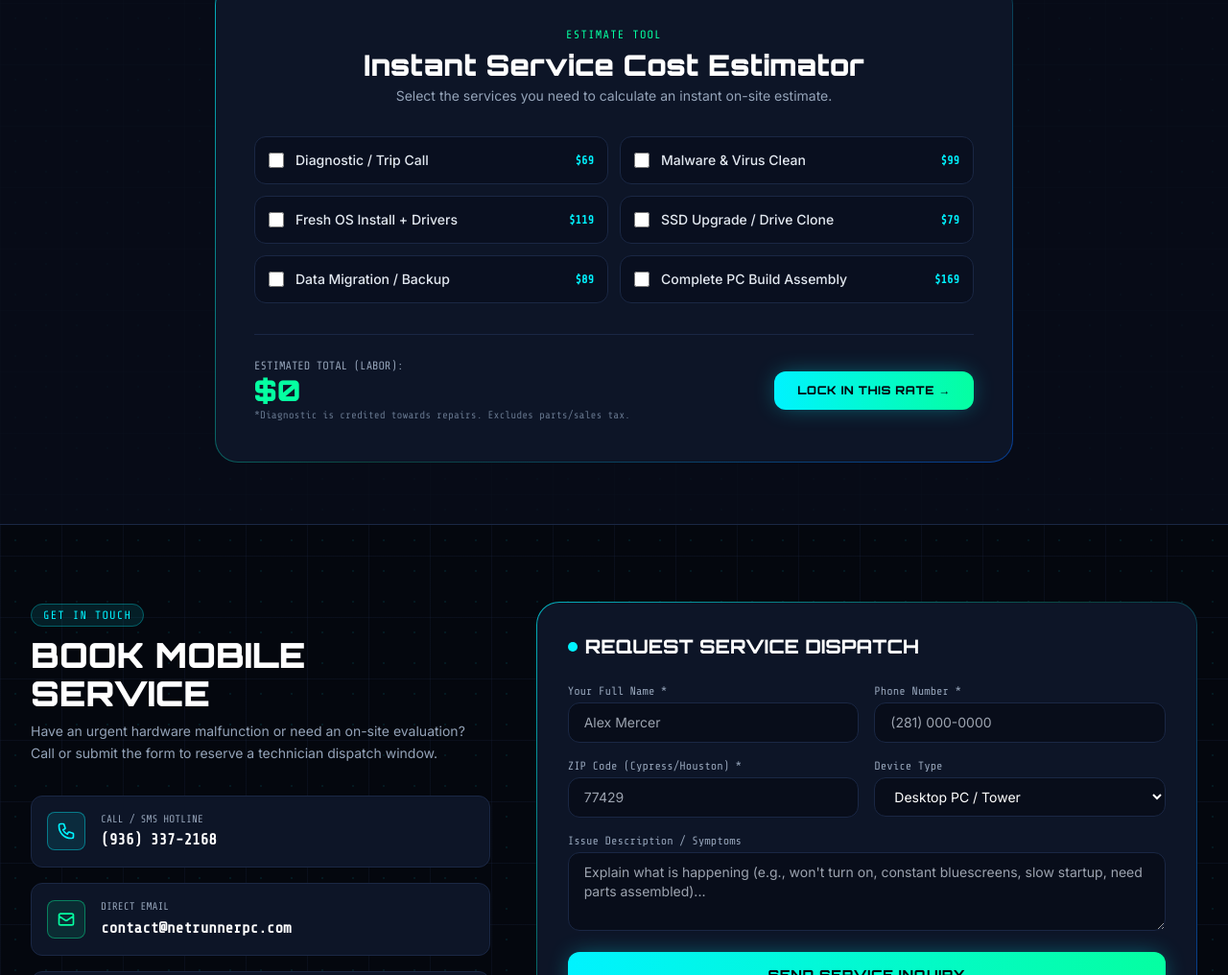
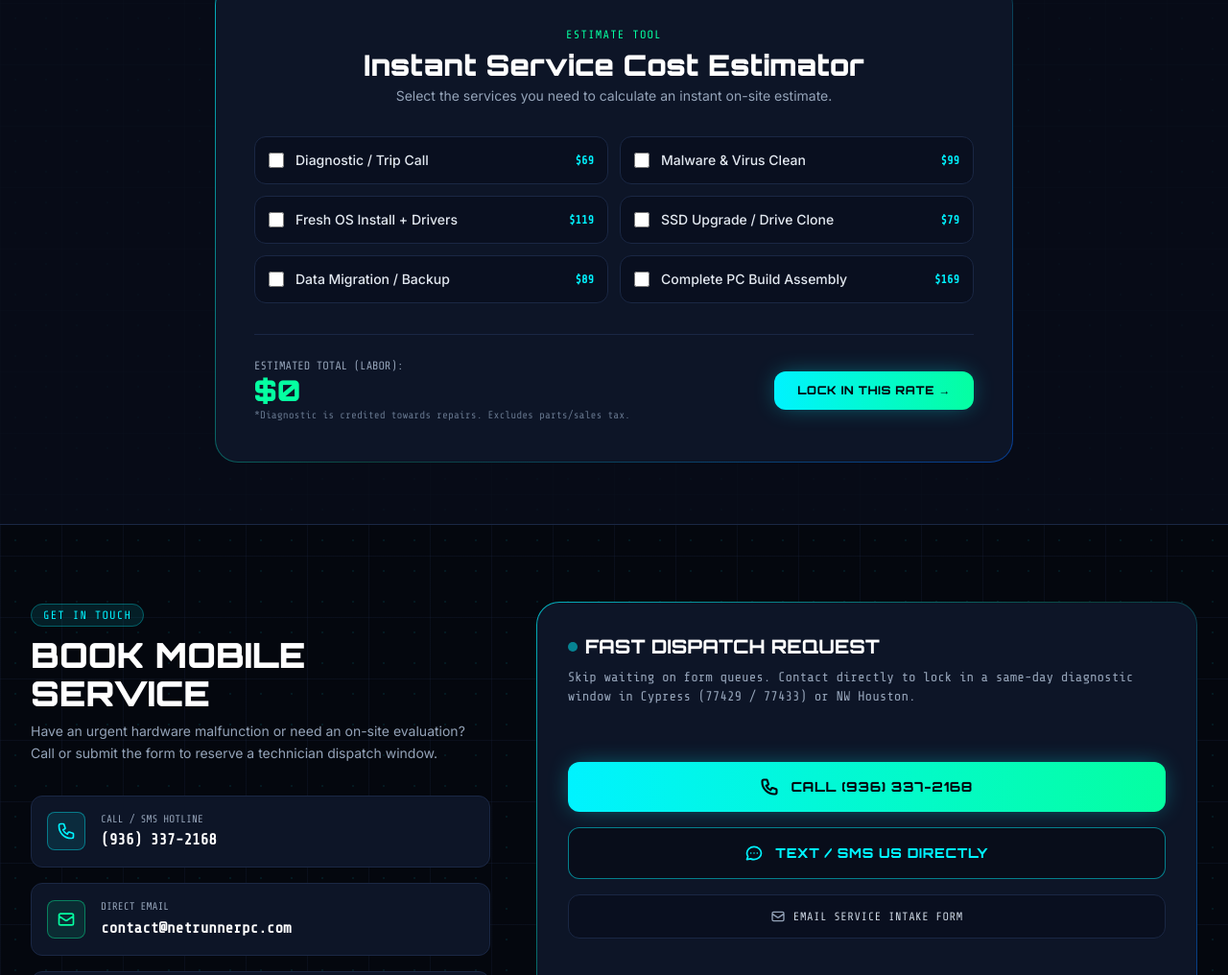
Before and after one commit to wmarchand/netrunnerpc, a plain HTML site: page index.html in a window 1280 px wide. Shown: the part 2621-3637 px from the top of the page at 96% size. Drawn offline with nearby package versions, Linux system fonts and the light colour scheme.

Commit message:
Update index.html

```diff
--- a/index.html
+++ b/index.html
@@ -229,7 +229,9 @@
         </div>
     </section>
 
-    <section id="pricing" class="py-20 relative">
+    <!-- Services and Pricing Section ID -->
+    <section id="services">
+    <div id="pricing" class="py-20 relative">
         <div class="max-w-7xl mx-auto px-4 sm:px-6 lg:px-8">
             <div class="text-center max-w-3xl mx-auto mb-12">
                 <span class="text-cyber-cyan font-mono text-xs tracking-widest uppercase bg-cyber-cyan/10 px-3 py-1 rounded-full border border-cyber-cyan/30">Upfront Flat-Rate Menu</span>
@@ -435,6 +437,7 @@
 
             </div>
         </div>
+    </div>
     </section>
 
     <section id="calculator" class="py-16 bg-cyber-dark/80 border-y border-cyber-border relative">
@@ -544,7 +547,7 @@
                             </div>
                             <div>
                                 <div class="text-[11px] font-mono text-slate-400 uppercase">Direct Email</div>
-                                <a href="mailto:contact@netrunnerpc.com" class="text-white font-mono text-sm sm:text-base font-bold hover:text-cyber-cyan transition-colors">contact@netrunnerpc.com</a>
+                                <a href="mailto:contact@netrunnerpc.com?subject=Netrunner%20Service%20Dispatch%20Request&body=Name:%0D%0APhone:%0D%0AZIP%20Code:%0D%0AIssue%20Description:%20" class="text-white font-mono text-sm sm:text-base font-bold hover:text-cyber-cyan transition-colors">contact@netrunnerpc.com</a>
                             </div>
                         </div>
 
@@ -555,62 +558,49 @@
                             <div>
                                 <div class="text-[11px] font-mono text-slate-400 uppercase">Operating Hours</div>
                                 <div class="text-white font-mono text-sm">Mon – Fri: 8:00 AM – 12:00 PM</div>
-                                <div class="text-white font-mono text-sm">Sat - Sun: 8:00 AM - 7:00 PM</span></div>
+                                <div class="text-white font-mono text-sm">Sat – Sun: 8:00 AM – 7:00 PM</div>
                             </div>
                         </div>
                     </div>
                 </div>
 
-                <!-- Right: Service Request Form -->
+                <!-- Right: Direct Dispatch Actions -->
                 <div class="lg:col-span-7">
-                    <div class="cyber-border-gradient rounded-3xl p-6 sm:p-8 bg-cyber-card">
-                        <h3 class="font-tech text-xl font-bold text-white mb-6 uppercase flex items-center gap-2">
-                            <span class="w-2.5 h-2.5 rounded-full bg-cyber-cyan"></span>
-                            Request Service Dispatch
-                        </h3>
+                    <div class="cyber-border-gradient rounded-3xl p-6 sm:p-8 bg-cyber-card flex flex-col justify-between h-full">
+                        <div>
+                            <h3 class="font-tech text-xl font-bold text-white mb-2 uppercase flex items-center gap-2">
+                                <span class="w-2.5 h-2.5 rounded-full bg-cyber-cyan animate-pulse"></span>
+                                Fast Dispatch Request
+                            </h3>
+                            <p class="text-slate-400 text-xs sm:text-sm font-mono leading-relaxed mb-6">
+                                Skip waiting on form queues. Contact directly to lock in a same-day diagnostic window in Cypress (77429 / 77433) or NW Houston.
+                            </p>
+                        </div>
 
-                        <form id="booking-form" onsubmit="handleFormSubmit(event)" class="space-y-4">
-                            <div class="grid grid-cols-1 sm:grid-cols-2 gap-4">
-                                <div>
-                                    <label class="block text-xs font-mono text-slate-400 mb-1">Your Full Name *</label>
-                                    <input type="text" required placeholder="Alex Mercer" class="w-full px-4 py-2.5 rounded-xl bg-cyber-dark border border-cyber-border text-white text-sm focus:outline-none focus:border-cyber-cyan font-sans">
-                                </div>
-                                <div>
-                                    <label class="block text-xs font-mono text-slate-400 mb-1">Phone Number *</label>
-                                    <input type="tel" required placeholder="(281) 000-0000" class="w-full px-4 py-2.5 rounded-xl bg-cyber-dark border border-cyber-border text-white text-sm focus:outline-none focus:border-cyber-cyan font-sans">
-                                </div>
-                            </div>
+                        <div class="space-y-4">
+                            <!-- Direct Phone Call Button -->
+                            <a href="tel:9363372168" class="w-full py-4 px-6 rounded-xl bg-gradient-to-r from-cyber-cyan to-cyber-mint text-cyber-black font-tech font-bold text-sm uppercase tracking-wider hover:opacity-95 shadow-neon-cyan transition-all flex items-center justify-center gap-3">
+                                <svg class="w-5 h-5 text-cyber-black" fill="none" stroke="currentColor" viewBox="0 0 24 24"><path stroke-linecap="round" stroke-linejoin="round" stroke-width="2.5" d="M3 5a2 2 0 012-2h3.28a1 1 0 01.948.684l1.498 4.493a1 1 0 01-.502 1.21l-2.257 1.13a11.042 11.042 0 005.516 5.516l1.13-2.257a1 1 0 011.21-.502l4.493 1.498a1 1 0 01.684.949V19a2 2 0 01-2 2h-1C9.716 21 3 14.284 3 6V5z"/></svg>
+                                <span>Call (936) 337-2168</span>
+                            </a>
 
-                            <div class="grid grid-cols-1 sm:grid-cols-2 gap-4">
-                                <div>
-                                    <label class="block text-xs font-mono text-slate-400 mb-1">ZIP Code (Cypress/Houston) *</label>
-                                    <input type="text" required placeholder="77429" maxlength="5" class="w-full px-4 py-2.5 rounded-xl bg-cyber-dark border border-cyber-border text-white text-sm focus:outline-none focus:border-cyber-cyan font-sans">
-                                </div>
-                                <div>
-                                    <label class="block text-xs font-mono text-slate-400 mb-1">Device Type</label>
-                                    <select class="w-full px-4 py-2.5 rounded-xl bg-cyber-dark border border-cyber-border text-white text-sm focus:outline-none focus:border-cyber-cyan font-sans">
-                                        <option value="desktop">Desktop PC / Tower</option>
-                                        <option value="laptop">Windows Laptop</option>
-                                        <option value="custom">Custom Gaming Rig</option>
-                                        <option value="mac">Apple Mac / MacBook</option>
-                                        <option value="network">Home/Small Office Network</option>
-                                    </select>
-                                </div>
-                            </div>
+                            <!-- Direct SMS Button -->
+                            <a href="sms:9363372168?&body=Hi%20Netrunner,%20I%20need%20a%20tech%20dispatch%20for%20my%20computer." class="w-full py-4 px-6 rounded-xl border border-cyber-cyan/50 bg-cyber-dark hover:border-cyber-cyan text-cyber-cyan font-tech font-bold text-sm uppercase tracking-wider transition-all flex items-center justify-center gap-3">
+                                <svg class="w-5 h-5 text-cyber-cyan" fill="none" stroke="currentColor" viewBox="0 0 24 24"><path stroke-linecap="round" stroke-linejoin="round" stroke-width="2" d="M8 12h.01M12 12h.01M16 12h.01M21 12c0 4.418-4.03 8-9 8a9.863 9.863 0 01-4.255-.949L3 20l1.395-3.72C3.512 15.042 3 13.574 3 12c0-4.418 4.03-8 9-8s9 3.582 9 8z"/></svg>
+                                <span>Text / SMS Us Directly</span>
+                            </a>
 
-                            <div>
-                                <label class="block text-xs font-mono text-slate-400 mb-1">Issue Description / Symptoms</label>
-                                <textarea rows="3" placeholder="Explain what is happening (e.g., won't turn on, constant bluescreens, slow startup, need parts assembled)..." class="w-full px-4 py-2.5 rounded-xl bg-cyber-dark border border-cyber-border text-white text-sm focus:outline-none focus:border-cyber-cyan font-sans"></textarea>
-                            </div>
+                            <!-- Pre-filled Email Dispatch Template -->
+                            <a href="mailto:contact@netrunnerpc.com?subject=Netrunner%20Mobile%20Repair%20Dispatch%20Request&body=Hello%20Netrunner,%0D%0A%0D%0AName:%20%0D%0APhone%20Number:%20%0D%0AZIP%20Code:%20%0D%0ADevice%20(Desktop/Laptop/Custom):%20%0D%0AIssue%20Description:%20" class="w-full py-3.5 px-6 rounded-xl border border-cyber-border bg-cyber-dark/60 hover:border-slate-400 text-slate-300 font-mono text-xs uppercase tracking-wider transition-all flex items-center justify-center gap-2">
+                                <svg class="w-4 h-4 text-slate-400" fill="none" stroke="currentColor" viewBox="0 0 24 24"><path stroke-linecap="round" stroke-linejoin="round" stroke-width="2" d="M3 8l7.89 5.26a2 2 0 002.22 0L21 8M5 19h14a2 2 0 002-2V7a2 2 0 00-2-2H5a2 2 0 00-2 2v10a2 2 0 002 2z"/></svg>
+                                <span>Email Service Intake Form</span>
+                            </a>
+                        </div>
 
-                            <button type="submit" class="w-full py-3.5 rounded-xl bg-gradient-to-r from-cyber-cyan to-cyber-mint text-cyber-black font-tech font-bold text-sm uppercase tracking-wider hover:opacity-90 shadow-neon-cyan transition-all">
-                                Send Service Inquiry
-                            </button>
-
-                            <div id="form-feedback" class="hidden p-3 rounded-lg text-xs font-mono text-center border border-cyber-mint/40 bg-cyber-mint/10 text-cyber-mint mt-2">
-                                ✓ Request received! A Netrunner technician will text or call you within 30 minutes to confirm your diagnostic window.
-                            </div>
-                        </form>
+                        <div class="mt-6 pt-4 border-t border-cyber-border flex items-center justify-between text-[11px] font-mono text-slate-400">
+                            <span>⚡ Typical Response Time:</span>
+                            <span class="text-cyber-mint font-semibold">&lt; 15 Minutes</span>
+                        </div>
                     </div>
                 </div>
 
@@ -676,16 +666,6 @@
             });
             document.getElementById('calc-total').textContent = `$${total}`;
         }
-
-        // Booking Form Submission Handler
-        function handleFormSubmit(e) {
-            e.preventDefault();
-            const feedback = document.getElementById('form-feedback');
-            feedback.classList.remove('hidden');
-            setTimeout(() => {
-                feedback.scrollIntoView({ behavior: 'smooth', block: 'nearest' });
-            }, 100);
-        }
     </script>
 </body>
 </html>
```
